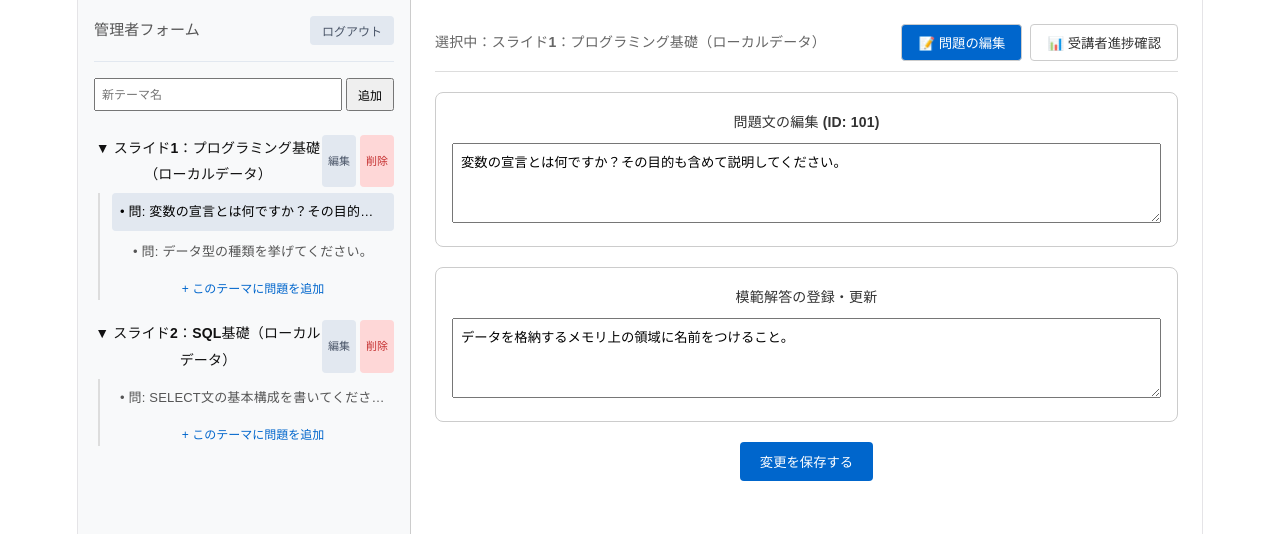
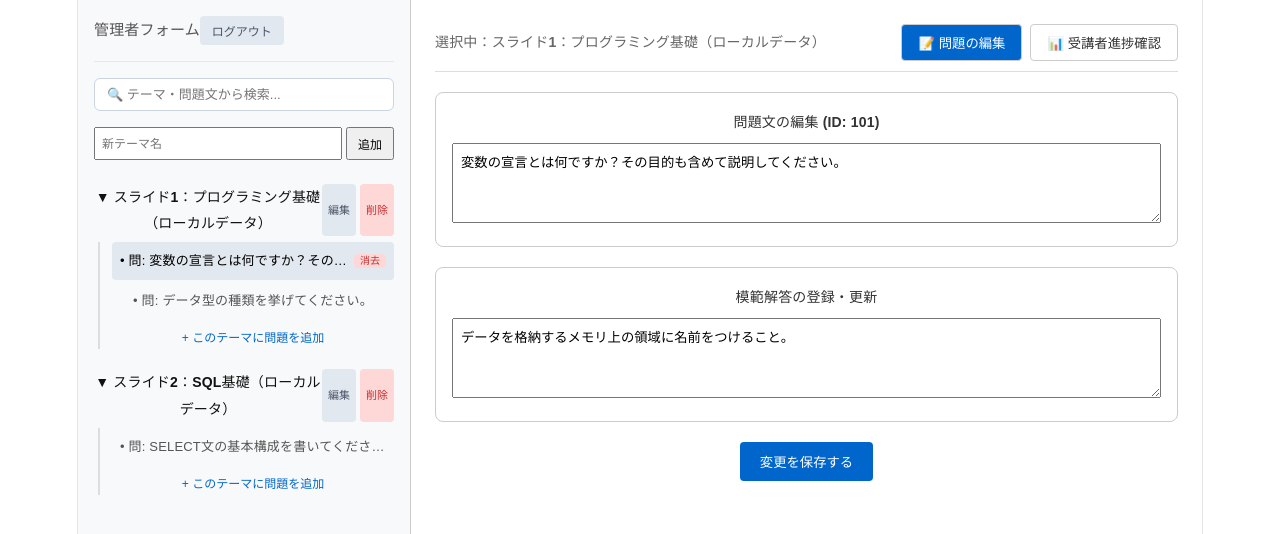
Before and after one commit to MyonsokuI/work_preview_app, a React app in the folder frontend/: page /admin/console in a window 1280 px wide. Shown: the top 534 px of the page. Built offline with nearby package versions, Linux system fonts and the light colour scheme; no server answers; the HTML template or start-up script is replaced by a standard one.

Commit message:
検索機能、削除時の関連データ削除機能追加

```diff
--- a/frontend/src/components/admin/AdminSidebar.jsx
+++ b/frontend/src/components/admin/AdminSidebar.jsx
@@ -9,11 +9,13 @@ export default function AdminSidebar({
     onAddTheme,
     onDeleteTheme,
     onUpdateTheme,
-    onLogout // 💡 ここを onShowProgress から onLogout に修正したにゃ！
+    onLogout,
+    onDeleteQuestion
 }) {
     const [newThemeName, setNewThemeName] = useState("");
+    const [searchQuery, setSearchQuery] = useState(""); // 🚀 💡 検索キーワードを保持するStateにゃ！
 
-    // 🟢 テーマ追加の処理（API通信連携版）
+    // 🟢 テーマ追加の処理
     const handleSubmit = async (e) => {
         e.preventDefault();
         if (!newThemeName.trim()) return;
@@ -21,22 +23,14 @@ export default function AdminSidebar({
         try {
             const response = await fetch("http://localhost:8080/api/themes", {
                 method: "POST",
-                headers: {
-                    "Content-Type": "application/json",
-                },
+                headers: { "Content-Type": "application/json" },
                 body: JSON.stringify({ title: newThemeName.trim() }),
             });
 
             if (!response.ok) throw new Error("テーマの作成に失敗しました");
 
             const savedPdf = await response.json();
-
-            onAddTheme({
-                pdfId: savedPdf.pdfId,
-                title: savedPdf.title,
-                questions: []
-            });
-
+            onAddTheme({ pdfId: savedPdf.pdfId, title: savedPdf.title, questions: [] });
             setNewThemeName("");
         } catch (error) {
             console.error("テーマ作成APIの通信に失敗しました:", error);
@@ -47,16 +41,12 @@ export default function AdminSidebar({
     // 🔴 テーマ削除の処理
     const handleDelete = async (e, themeId) => {
         e.stopPropagation();
-
-        if (!window.confirm("このテーマを削除してもよろしいですか？\n※紐づく問題もすべて削除されます。")) {
-            return;
-        }
+        if (!window.confirm("このテーマを削除してもよろしいですか？\n※紐づく問題もすべて削除されます。")) return;
 
         try {
             const response = await fetch(`http://localhost:8080/api/themes/${themeId}`, {
                 method: "DELETE",
             });
-
             if (response.ok) {
                 onDeleteTheme(themeId);
             } else {
@@ -71,21 +61,15 @@ export default function AdminSidebar({
     // 🟡 テーマ編集の処理
     const handleEdit = async (e, themeId, currentTitle) => {
         e.stopPropagation();
-
         const newName = window.prompt("新しいテーマ名を入力してください：", currentTitle);
         if (newName === null || !newName.trim()) return;
 
         try {
             const response = await fetch(`http://localhost:8080/api/themes/${themeId}`, {
                 method: "PUT",
-                headers: {
-                    "Content-Type": "application/json",
-                },
-                body: JSON.stringify({
-                    title: newName.trim()
-                }),
+                headers: { "Content-Type": "application/json" },
+                body: JSON.stringify({ title: newName.trim() }),
             });
-
             if (!response.ok) throw new Error("テーマ名の更新に失敗しました");
 
             const updatedPdf = await response.json();
@@ -96,38 +80,95 @@ export default function AdminSidebar({
         }
     };
 
+    // 🔴 問題削除の処理
+    const handleQuestionDelete = async (e, questionId, themeId) => {
+        e.stopPropagation();
+        if (!window.confirm("この問題を削除してもよろしいですか？\n※受講者の回答データもすべて削除されます。")) return;
+
+        try {
+            const response = await fetch(`http://localhost:8080/api/questions/${questionId}`, {
+                method: "DELETE",
+            });
+            if (response.ok) {
+                onDeleteQuestion(themeId, questionId);
+            } else {
+                alert("問題の削除に失敗しました。");
+            }
+        } catch (error) {
+            console.error("問題削除APIとの通信に失敗しました:", error);
+            alert("サーバーとの通信に失敗しました。");
+        }
+    };
+
+    // ==========================================\n    // 🚀 💡 【検索の魔法】入力文字でテーマ・問題をフィルタリングするロジックにゃ！\n    // ==========================================
+    const filteredThemes = themes.map((theme) => {
+        // キーワードが空ならそのまま全件表示にゃ
+        if (!searchQuery.trim()) return theme;
+
+        const query = searchQuery.toLowerCase();
+
+        // 1. テーマ名がヒットするかチェック
+        const isThemeMatch = theme.title.toLowerCase().includes(query);
+
+        // 2. 問題文の中にヒットするものがあるか絞り込む
+        const matchedQuestions = (theme.questions || []).filter((q) =>
+            q.questionText.toLowerCase().includes(query)
+        );
+
+        // テーマ名がマッチした、もしくは問題が1件でもマッチした場合は、そのテーマを表示対象にするにゃ
+        if (isThemeMatch || matchedQuestions.length > 0) {
+            return {
+                ...theme,
+                // テーマ名自体がマッチした場合は全問題を見せ、問題文だけがマッチした場合はその問題だけを表示に絞る親切設計にゃ！
+                questions: isThemeMatch ? theme.questions : matchedQuestions,
+                isMatch: true // 画面表示の判定用フラグにゃ
+            };
+        }
+
+        // どちらもマッチしなかったら null を返すにゃ
+        return null;
+    }).filter(Boolean); // null を配列から綺麗に排除するにゃ！
+
     return (
         <div style={{ width: "300px", borderRight: "1px solid #ccc", padding: "16px", backgroundColor: "#f8f9fa", overflowY: "auto", display: "flex", flexDirection: "column", gap: "16px" }}>
 
-            {/* 🚪 ログアウトボタン配置エリアにゃ！ */}
-            <div style={{
-                borderBottom: "1px solid #e2e8f0",
-                paddingBottom: "16px",
-                display: "flex",
-                justifyContent: "space-between",
-                alignItems: "center"
-            }}>
+            {/* 🚪 ログアウトボタン配置エリア */}
+            <div style={{ borderBottom: "1px solid #e2e8f0", paddingBottom: "16px", display: "flex", justifycontent: "space-between", alignItems: "center" }}>
                 <h3 style={{ margin: 0, fontSize: "15px", color: "#555" }}>管理者フォーム</h3>
                 <button
                     onClick={onLogout}
-                    style={{
-                        padding: "6px 12px",
-                        backgroundColor: "#e2e8f0", // 💡 編集ボタンに近い、落ち着いた薄いグレーにゃ
-                        color: "#4a5568",           // 💡 文字色もダークグレーでなじませるにゃ
-                        border: "none",
-                        borderRadius: "4px",
-                        cursor: "pointer",
-                        fontWeight: "bold",
-                        fontSize: "12px",
-                        transition: "background-color 0.2s"
-                    }}
-                    onMouseOver={(e) => e.target.style.backgroundColor = "#cbd5e1"} // 💡 ホバー時は少し濃いグレーに
-                    onMouseOut={(e) => e.target.style.backgroundColor = "#e2e8f0"}
+                    style={{ padding: "6px 12px", backgroundColor: "#e2e8f0", color: "#4a5568", border: "none", borderRadius: "4px", cursor: "pointer", fontWeight: "bold", fontSize: "12px" }}
                 >
                     ログアウト
                 </button>
             </div>
 
+            {/* 🚀 💡 【新機能】検索用テキストボックス配置エリアにゃ！ */}
+            <div style={{ position: "relative" }}>
+                <input
+                    type="text"
+                    placeholder="🔍 テーマ・問題文から検索..."
+                    value={searchQuery}
+                    onChange={(e) => setSearchQuery(e.target.value)}
+                    style={{
+                        width: "100%", padding: "8px 12px", fontSize: "13px", borderRadius: "6px",
+                        border: "1px solid #cbd5e1", boxSizing: "border-box", backgroundColor: "#fff"
+                    }}
+                />
+                {searchQuery && (
+                    <button
+                        onClick={() => setSearchQuery("")}
+                        style={{
+                            position: "absolute", right: "8px", top: "50%", transform: "translateY(-50%)",
+                            background: "none", border: "none", color: "#94a3b8", cursor: "pointer", fontSize: "14px"
+                        }}
+                    >
+                        ✕
+                    </button>
+                )}
+            </div>
+
+            {/* 新テーマ追加フォーム */}
             <form onSubmit={handleSubmit} style={{ marginBottom: "4px", display: "flex", gap: "4px" }}>
                 <input
                     type="text"
@@ -139,8 +180,14 @@ export default function AdminSidebar({
                 <button type="submit" style={{ padding: "6px 10px", fontSize: "12px", cursor: "pointer" }}>追加</button>
             </form>
 
+            {/* テーマ・問題リスト表示エリア（💡 filteredThemes を回すように変更したにゃ！） */}
             <div style={{ flex: 1 }}>
-                {themes.map((theme) => (
+                {filteredThemes.length === 0 ? (
+                    <div style={{ textAlign: "center", color: "#94a3b8", fontSize: "13px", marginTop: "20px" }}>
+                        検索結果が見つかりませんにゃ 🐾
+                    </div>
+                ) : (
+                    filteredThemes.map((theme) => (
                         <div key={theme.pdfId} style={{ marginBottom: "16px" }}>
                             <div
                                 style={{ fontWeight: "bold", fontSize: "14px", padding: "4px 0", color: "#111", cursor: "pointer", display: "flex", justifyContent: "space-between" }}
@@ -173,10 +220,28 @@ export default function AdminSidebar({
                                                 padding: "6px 8px", margin: "2px 0", fontSize: "13px", cursor: "pointer", borderRadius: "4px",
                                                 backgroundColor: isSelected ? "#e2e8f0" : "transparent",
                                                 color: isSelected ? "#000" : "#555",
-                                            whiteSpace: "nowrap", overflow: "hidden", textOverflow: "ellipsis"
+                                                display: "flex",
+                                                justifyContent: "space-between",
+                                                alignItems: "center",
+                                                gap: "4px"
                                             }}
                                         >
+                                            <span style={{ whiteSpace: "nowrap", overflow: "hidden", textOverflow: "ellipsis", flex: 1 }}>
                                                 • 問: {q.questionText}
+                                            </span>
+
+                                            <button
+                                                onClick={(e) => handleQuestionDelete(e, q.questionId, theme.pdfId)}
+                                                style={{
+                                                    padding: "2px 6px", fontSize: "10px", backgroundColor: "#fed7d7", color: "#c53030",
+                                                    border: "none", borderRadius: "4px", cursor: "pointer", lineHeight: "1", flexShrink: 0,
+                                                    display: isSelected ? "block" : "none"
+                                                }}
+                                                onMouseOver={(e) => e.target.style.backgroundColor = "#feb2b2"}
+                                                onMouseOut={(e) => e.target.style.backgroundColor = "#fed7d7"}
+                                            >
+                                                消去
+                                            </button>
                                         </div>
                                     );
                                 })}
@@ -188,7 +253,8 @@ export default function AdminSidebar({
                                 </button>
                             </div>
                         </div>
-                ))}
+                    ))
+                )}
             </div>
         </div>
     );
--- a/frontend/src/pages/admin/AdminConsole.jsx
+++ b/frontend/src/pages/admin/AdminConsole.jsx
@@ -111,6 +111,29 @@ export default function AdminConsole() {
         ));
     };
 
+    // 🚀 💡 【新機能】問題削除が成功した時にStateを同期する処理にゃ！
+    const handleDeleteQuestionState = (themeId, questionId) => {
+        setThemes((prevThemes) => {
+            return prevThemes.map((theme) => {
+                if (theme.pdfId === themeId) {
+                    // 該当するテーマを見つけたら、その中の questions 配列から指定された questionId を除外するにゃ！
+                    return {
+                        ...theme,
+                        questions: (theme.questions || []).filter((q) => q.questionId !== questionId)
+                    };
+                }
+                return theme;
+            });
+        });
+
+        // 💡 防衛＆親切設計：もし今消した問題が「現在右側で編集中の問題」だったら、
+        // 右側のエディタを閉じるか、代わりの問題を選択するか、進捗画面に逃がしてあげるにゃ
+        if (activeQuestionId === questionId) {
+            setActiveQuestionId(null);
+            setActiveTab("progress"); // エディタの中身が空っぽになるので、自動で進捗タブに切り替えてあげるにゃ
+        }
+    };
+
     // 🟢 問題追加の通信と画面反映
     const handleAddQuestion = async (themeId) => {
         try {
@@ -215,7 +238,8 @@ export default function AdminConsole() {
                 onAddTheme={handleAddTheme}
                 onDeleteTheme={handleDeleteTheme}
                 onUpdateTheme={handleUpdateTheme}
-                onLogout={handleLogout} // 👈 全体進捗の代わりにログアウト関数を渡すにゃ！
+                onLogout={handleLogout} // 全体進捗の代わりにログアウト関数を渡すにゃ！
+                onDeleteQuestion={handleDeleteQuestionState} // 🚀 💡 ここでさっき作った関数をサイドバーに引き渡すにゃ！
             />
 
             <div style={{ flex: 1, padding: "24px", backgroundColor: "#fff", overflowY: "auto" }}>
```
Lines whose indentation alone changed are shown as unchanged.
